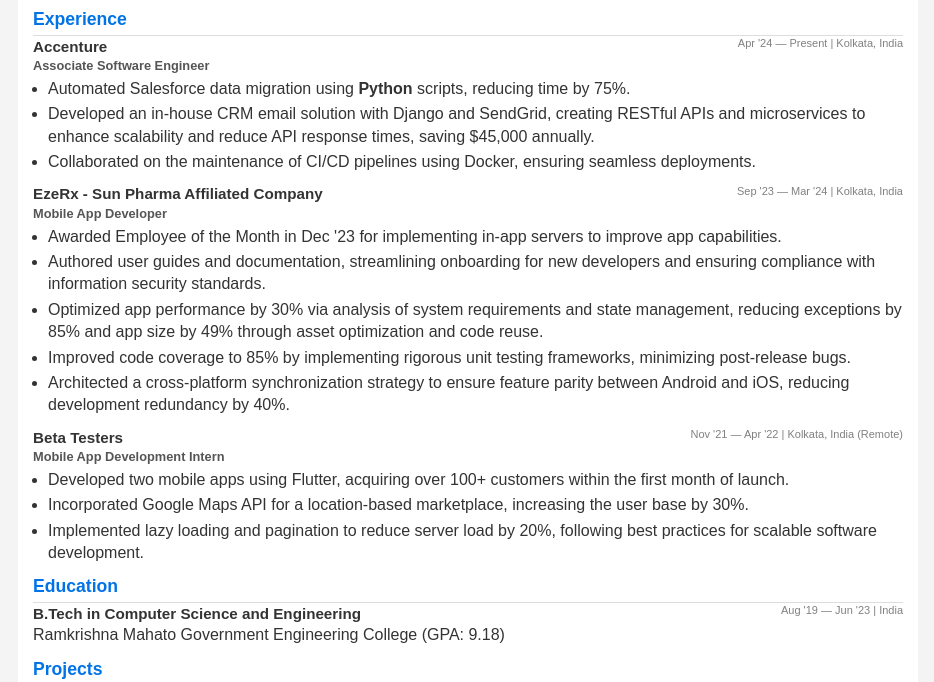
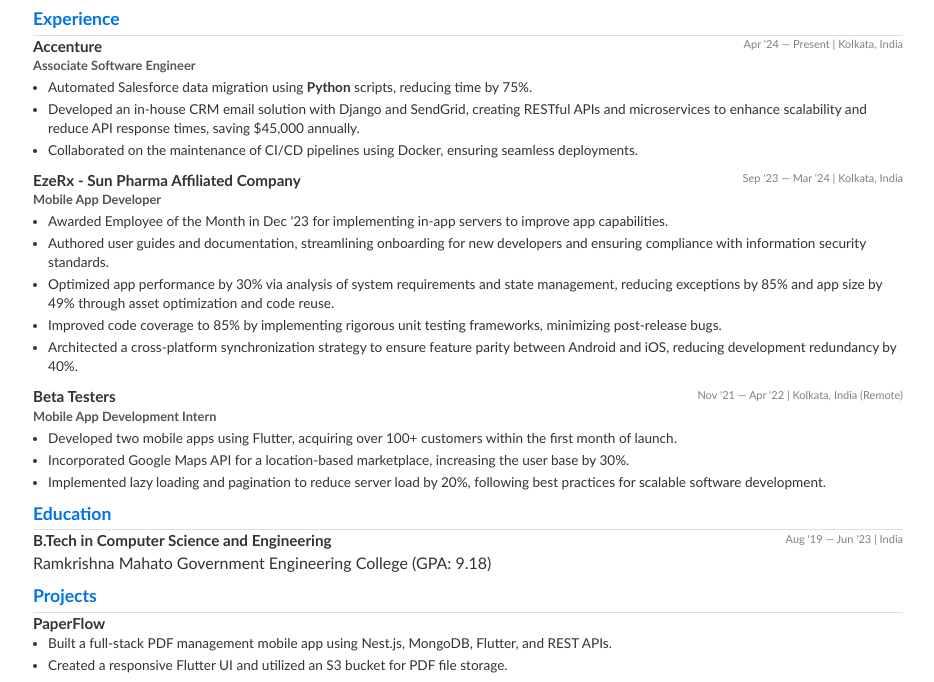
Before and after one commit to AD17YAKR/my_resume, a website: page index.html in a window 1280 px wide. Shown: the part 83-765 px from the top of the page, without its empty margins (172-1106 px from the left). Drawn offline with Linux system fonts and the light colour scheme.

Commit message:
Update index and style for better pdf generation

```diff
--- a/styles.css
+++ b/styles.css
@@ -5,9 +5,9 @@
 }
 
 body {
-  font-family: Arial, sans-serif;
+  font-family: Calibri;
   line-height: 1.4;
-  background-color: #f4f4f4;
+  background-color: #fff;
   color: #333;
   margin: 0;
   padding: 0;
@@ -132,3 +132,7 @@
   font-size: 11px;
   color: gray;
 }
+
+ul li {
+  font-size: 0.85em;
+}
```
Also changed, not shown: index.html (+0 -1 lines).
